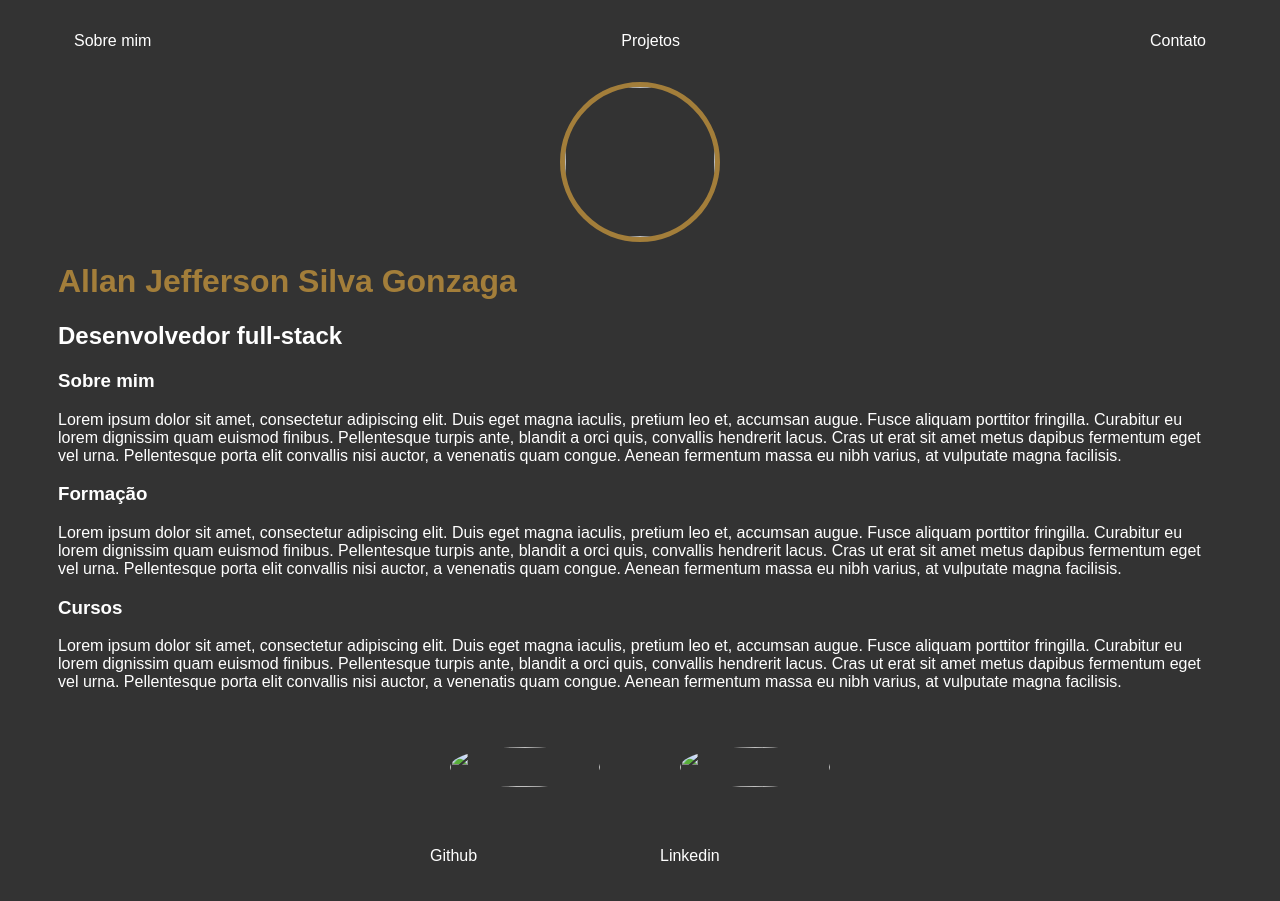
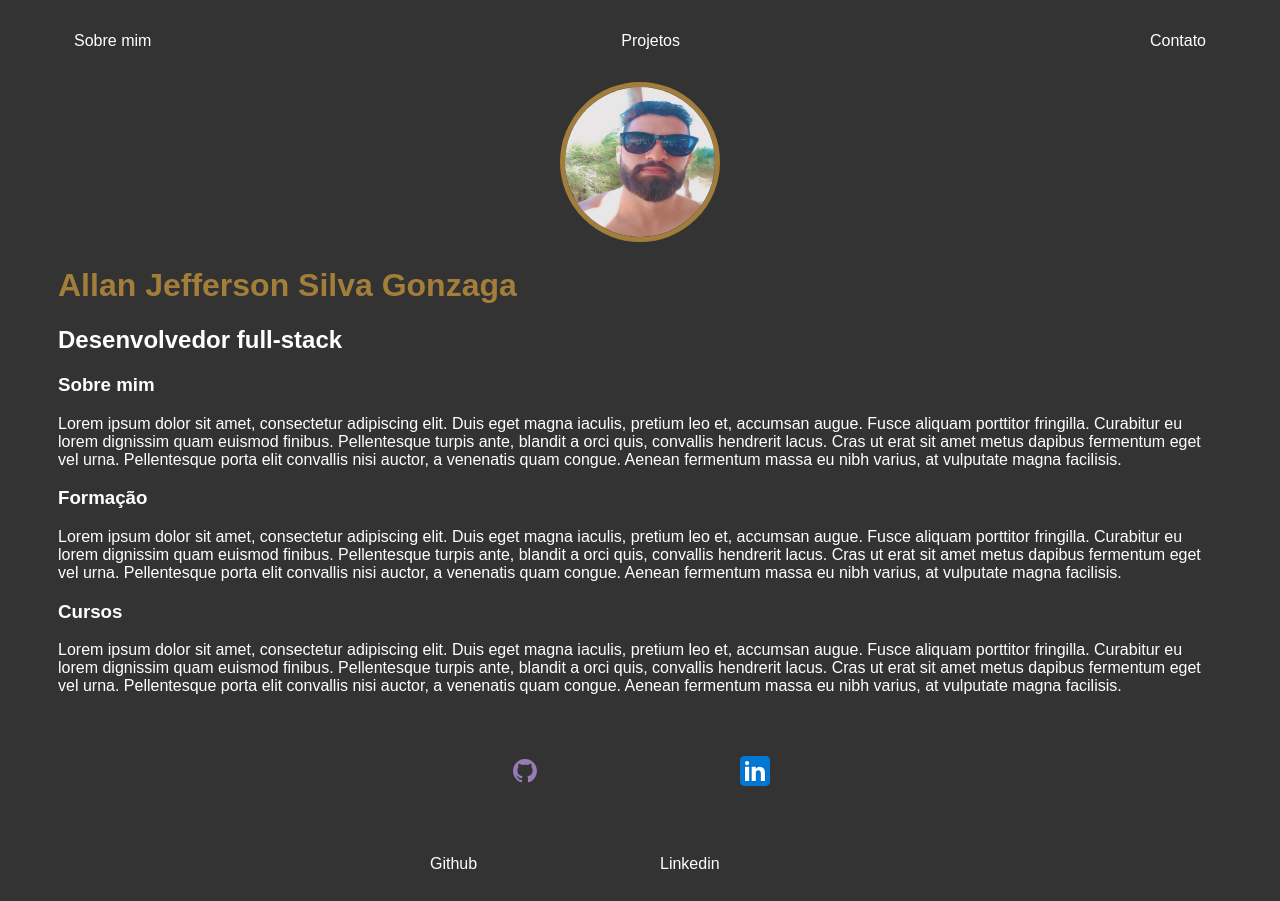
Before and after one commit to AllandevJr/Atividade-program.-web, a plain HTML site: page index.html in a window 1280 px wide. Drawn offline with Linux system fonts and the light colour scheme.

Commit message:
alteraçao de imagens

```diff
--- a/index.html
+++ b/index.html
@@ -23,7 +23,7 @@
         </nav>
         <header>
             <div class="center">
-                <img src="./img/allan.jpeg" >
+                <img src="./allan.jpeg" >
             </div>
             <h1>Allan Jefferson Silva Gonzaga</h1>
             <h2>
@@ -52,11 +52,11 @@
 
             <footer>
                 <a href="https://github.com/AllandevJr" target="_blank" rel="noopener noreferrer">
-                    <img src="./img/github.svg">
+                    <img src="./github.svg">
                     <p>Github</p>
                 </a>
                 <a href="https://www.linkedin.com/in/allan-jefferson-7023ab205" target="_blank" rel="noopener noreferrer">
-                    <img src="./img/linkedin.svg">
+                    <img src="./linkedin.svg">
                     <p>Linkedin</p>
                 </a>
             </footer>
```
